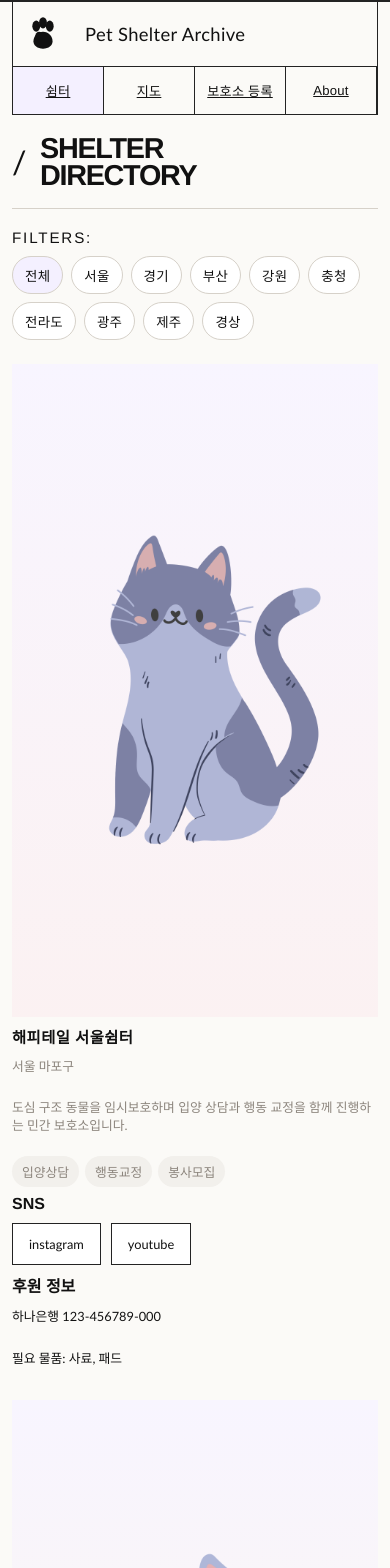
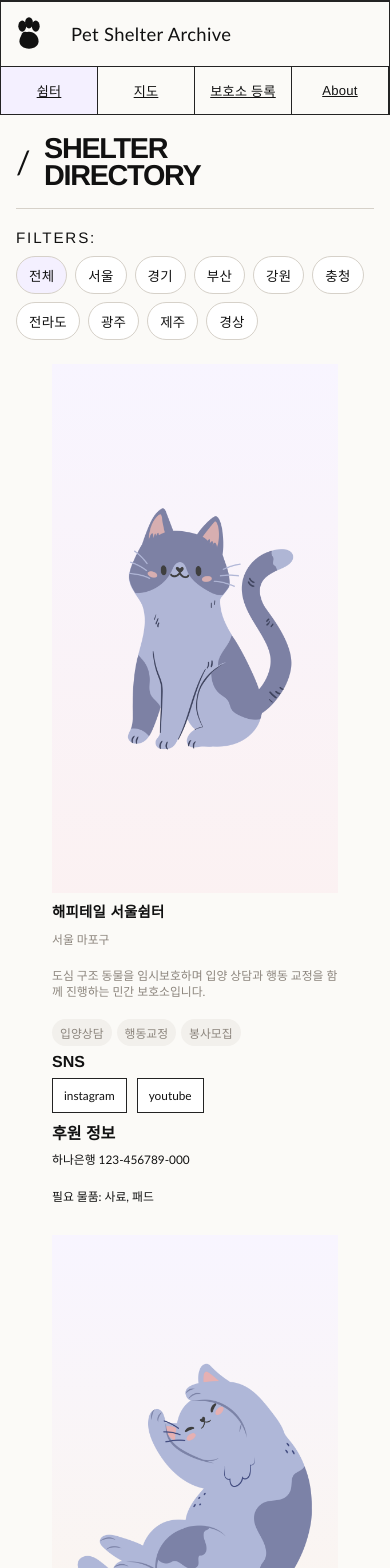
Before and after one commit to treeNoonna/animal-shelter, a Next.js app: page / in a window 390 px wide. Shown: the top 1568 px of the page. Built offline with nearby package versions, Linux system fonts and the light colour scheme; no server answers.

Commit message:
fix layout33

```diff
--- a/app/globals.css
+++ b/app/globals.css
@@ -823,10 +823,6 @@ dd {
 }
 
 @media (max-width: 720px) {
-  .catalog-header {
-    padding: 0 12px;
-  }
-
   body {
     overflow-x: hidden;
   }
@@ -838,7 +834,7 @@ dd {
   .topbar {
     grid-template-columns: 48px 1fr;
     gap: 12px;
-    padding: 14px 12px;
+    padding: 14px 10px;
     min-height: auto;
   }
 
@@ -868,7 +864,7 @@ dd {
   }
 
   .catalog-layout {
-    padding: 0 12px;
+    padding: 0 16px;
   }
 
   .catalog-sidebar {
@@ -923,19 +919,18 @@ dd {
 
   .catalog-grid {
     grid-template-columns: 1fr;
-    gap: 18px;
+    gap: 16px;
     padding: 12px 0 0;
-    justify-items: stretch;
+    justify-items: center;
   }
 
   .catalog-card {
-    gap: 8px;
-    width: 100%;
-    max-width: 100%;
+    gap: 7px;
+    width: min(100%, 286px);
   }
 
   .catalog-image {
-    aspect-ratio: 0.56;
+    aspect-ratio: 0.54;
   }
 
   .catalog-copy,
@@ -947,8 +942,8 @@ dd {
   }
 
   .catalog-copy h3 {
-    font-size: 0.96rem;
-    letter-spacing: 0.03em;
+    font-size: 0.9rem;
+    letter-spacing: 0.02em;
   }
 
   .city,
@@ -956,20 +951,30 @@ dd {
   .donation-block p,
   .small-link,
   .tag-row span {
-    font-size: 0.8rem;
+    font-size: 0.74rem;
   }
 
   .description {
     min-height: 0;
-    line-height: 1.45;
+    line-height: 1.35;
   }
 
   .tag-row {
-    gap: 6px;
+    gap: 5px;
   }
 
   .tag-row span {
-    padding: 6px 10px;
+    padding: 5px 8px;
+  }
+
+  .info-block {
+    gap: 7px;
+  }
+
+  .ghost-button,
+  .detail-link,
+  .info-link {
+    padding: 9px 11px;
   }
 
   .donation-block p,
```
Also changed, not shown: app/opengraph-image.tsx (+6 -6 lines).
